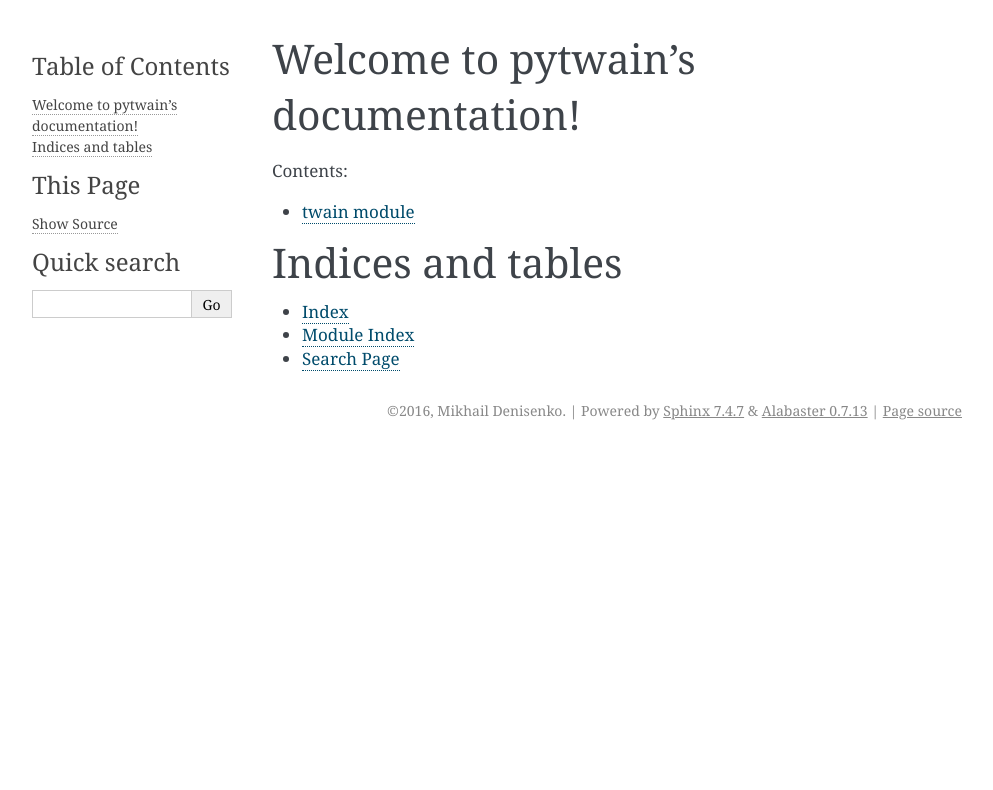
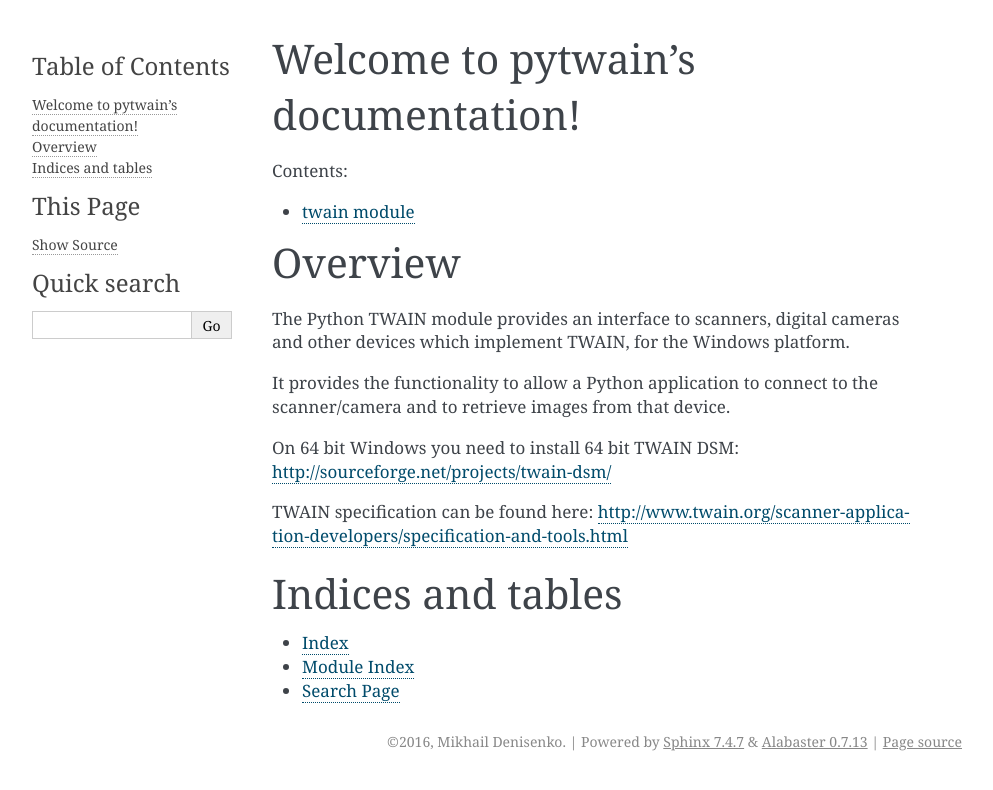
Before and after one commit to denisenkom/pytwain, a Sphinx documentation site: the page built from docs/index.rst, in a window 1280 px wide. Shown: the top 790 px of the page, without its empty margins (148-1141 px from the left). Built offline with Sphinx 7.4.7, drawn with Linux system fonts in a browser that asks for light colours.

```diff
--- a/docs/index.rst
+++ b/docs/index.rst
@@ -13,6 +13,20 @@ Contents:
 
    twain
 
+Overview
+========
+
+The Python TWAIN module provides an interface to scanners,
+digital cameras and other devices which implement TWAIN,
+for the Windows platform.
+
+It provides the functionality to allow a Python application to connect to the
+scanner/camera and to retrieve images from that device.
+
+On 64 bit Windows you need to install 64 bit TWAIN DSM: http://sourceforge.net/projects/twain-dsm/
+
+TWAIN specification can be found here: http://www.twain.org/scanner-application-developers/specification-and-tools.html
+
 Indices and tables
 ==================
 
```
Also changed, not shown: README.md (+2 -9 lines).
